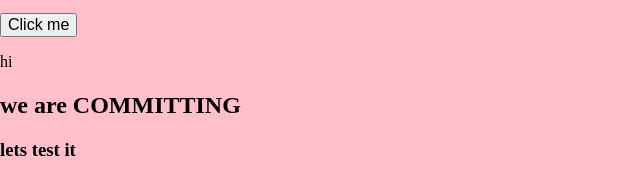
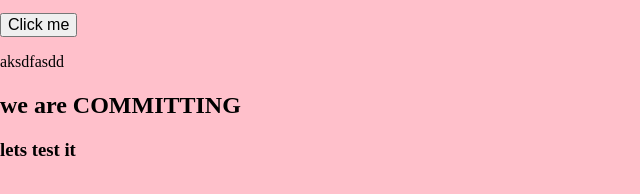
Before and after one commit to Sammystg/my-first-repository, a plain HTML site: page index.html in a window 1280 px wide. Shown: the part 138-332 px from the top of the page, 0-640 px from the left. Drawn offline with Linux system fonts and the light colour scheme.

Commit message:
added element

```diff
--- a/index.html
+++ b/index.html
@@ -14,7 +14,7 @@
     <main>
         <p>Lorem ipsum dolor sit amet, consectetur adipisicing elit. Quibusdam et, aspernatur voluptatum quae magnam tempora consequuntur sequi, accusantium quia, voluptate enim provident quasi odio blanditiis reprehenderit porro similique corporis hic suscipit itaque. Quos incidunt dignissimos cum corporis, ratione voluptatibus nihil voluptates ducimus ad voluptate nostrum! Omnis totam excepturi officiis laborum!</p>
         <button>Click me</button>
-        <p>hi</p>
+        <p>aksdfasdd</p>
         <h2>we are COMMITTING</h2>
         <h3>lets test it</h3>
     </main>
```
